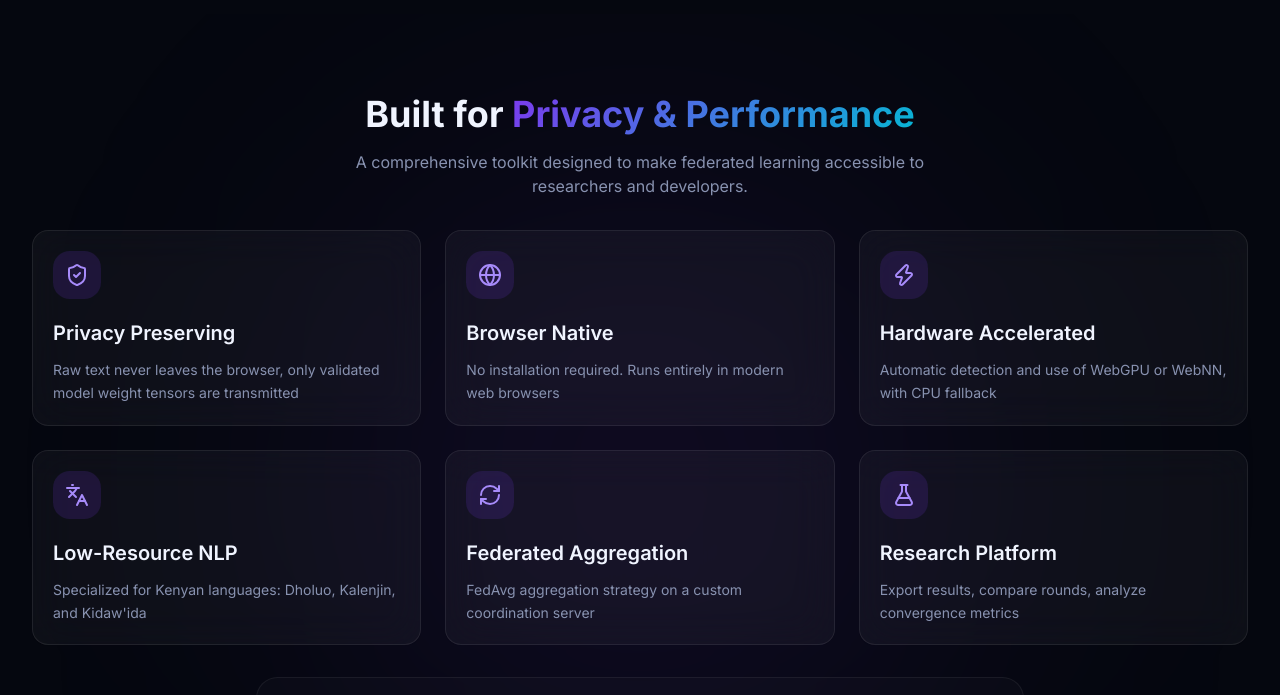
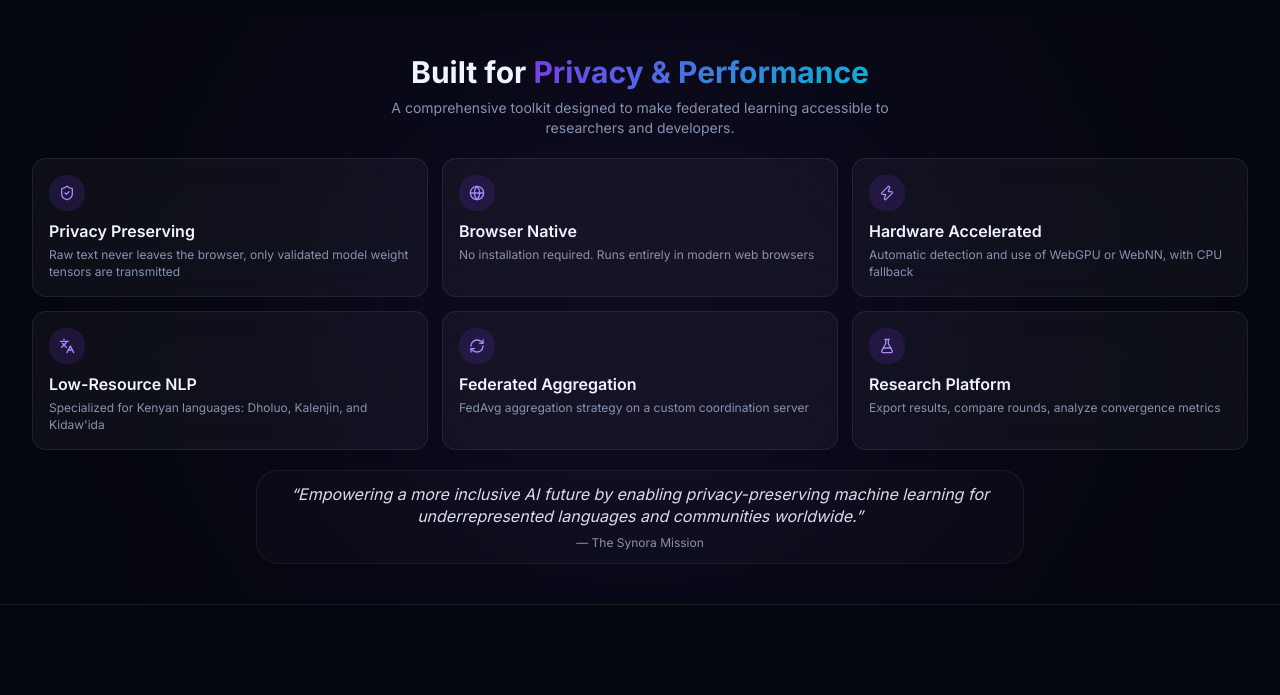
Before and after one commit to Saba-Aftab-Ahmad/frontend-synora, a Next.js app: page / in a window 1280 px wide. Shown: the part 1530-2225 px from the top of the page. Built offline with nearby package versions, Linux system fonts and the light colour scheme.

Commit message:
edit about

```diff
--- a/app/training/page.tsx
+++ b/app/training/page.tsx
@@ -1812,7 +1812,7 @@ export default function TrainingDashboard() {
         </div>
 
         {/* Go to Results button */}
-        {isCompleted && (
+        {isCompleted && round > 0 && (
           <div style={{ textAlign: "center", marginTop: "20px" }}>
             <button onClick={() => router.push("/dashboard")} style={{
               background: "linear-gradient(135deg, #7c3aed, #06b6d4)",
--- a/components/landing/about.tsx
+++ b/components/landing/about.tsx
@@ -1,10 +1,42 @@
-import { ShieldCheck, Globe, Zap, Languages, RefreshCw, FlaskConical } from "lucide-react"
+// import { ShieldCheck, Globe, Zap, Languages, RefreshCw, FlaskConical } from "lucide-react"
 
+// // const features = [
+// //   {
+// //     icon: ShieldCheck,
+// //     title: "Privacy Preserving",
+// //     description: "Differential privacy and gradient encryption protect all participants"
+// //   },
+// //   {
+// //     icon: Globe,
+// //     title: "Browser Native",
+// //     description: "No installation required. Runs entirely in modern web browsers"
+// //   },
+// //   {
+// //     icon: Zap,
+// //     title: "WebGPU Accelerated",
+// //     description: "Hardware-accelerated training using WebGPU and WebNN APIs"
+// //   },
+// //   {
+// //     icon: Languages,
+// //     title: "Low-Resource NLP",
+// //     description: "Specialized for Swahili, Yoruba, Hausa, Amharic and more"
+// //   },
+// //   {
+// //     icon: RefreshCw,
+// //     title: "Federated Aggregation",
+// //     description: "FedAvg and FedProx aggregation strategies built-in"
+// //   },
+// //   {
+// //     icon: FlaskConical,
+// //     title: "Research Platform",
+// //     description: "Export results, compare rounds, analyze convergence metrics"
+// //   }
+// // ]
 // const features = [
 //   {
 //     icon: ShieldCheck,
 //     title: "Privacy Preserving",
-//     description: "Differential privacy and gradient encryption protect all participants"
+//     description: "Raw text never leaves the browser, only validated model weight tensors are transmitted"
 //   },
 //   {
 //     icon: Globe,
@@ -13,18 +45,18 @@ import { ShieldCheck, Globe, Zap, Languages, RefreshCw, FlaskConical } from "luc
 //   },
 //   {
 //     icon: Zap,
-//     title: "WebGPU Accelerated",
-//     description: "Hardware-accelerated training using WebGPU and WebNN APIs"
+//     title: "Hardware Accelerated",
+//     description: "Automatic detection and use of WebGPU or WebNN, with CPU fallback"
 //   },
 //   {
 //     icon: Languages,
 //     title: "Low-Resource NLP",
-//     description: "Specialized for Swahili, Yoruba, Hausa, Amharic and more"
+//     description: "Specialized for Kenyan languages: Dholuo, Kalenjin, and Kidaw'ida"
 //   },
 //   {
 //     icon: RefreshCw,
 //     title: "Federated Aggregation",
-//     description: "FedAvg and FedProx aggregation strategies built-in"
+//     description: "FedAvg aggregation strategy on a custom coordination server"
 //   },
 //   {
 //     icon: FlaskConical,
@@ -32,6 +64,95 @@ import { ShieldCheck, Globe, Zap, Languages, RefreshCw, FlaskConical } from "luc
 //     description: "Export results, compare rounds, analyze convergence metrics"
 //   }
 // ]
+
+// export function About() {
+//   return (
+//     <section
+//       id="about"
+//       /*className="relative py-24 md:py-32 bg-[#060810]/40"*/
+//       className="relative py-14 md:py-20 bg-[#060810]/40"
+//     /* style={{ backgroundColor: '#060810' }} */
+//     >
+//       {/* Background Effect */}
+//       <div className="absolute inset-0 overflow-hidden">
+//         <div className="absolute top-1/2 left-1/2 -translate-x-1/2 -translate-y-1/2 w-[600px] h-[600px] bg-purple/10 rounded-full blur-[150px]" />
+//       </div>
+
+//       <div className="relative mx-auto max-w-7xl px-4 sm:px-6 lg:px-8">
+//         {/* Section Header */}
+//         <div className="text-center mb-8">
+//           <h2 className="text-3xl sm:text-4xl font-bold text-[#f0f4ff]">
+//             Built for <span
+//               style={{
+//                 background: 'linear-gradient(135deg, #7c3aed, #06b6d4)',
+//                 WebkitBackgroundClip: 'text',
+//                 WebkitTextFillColor: 'transparent',
+//                 backgroundClip: 'text'
+//               }}
+//             >Privacy & Performance</span>
+//           </h2>
+//           <p className="mt-4 text-[#8892b0] max-w-xl mx-auto">
+//             A comprehensive toolkit designed to make federated learning accessible to researchers and developers.
+//           </p>
+//         </div>
+
+//         {/* 6 Cards Grid - 3x2 layout */}
+//         <div
+//           className="grid grid-cols-1 md:grid-cols-2 lg:grid-cols-3 mb-8"
+//           style={{ display: 'grid', gap: '24px' }}
+//         >
+//           {features.map((feature) => (
+//             <div
+//               key={feature.title}
+//               className="rounded-2xl p-8 transition-all duration-300"
+//               style={{
+//                 background: 'rgba(255, 255, 255, 0.04)',
+//                 backdropFilter: 'blur(20px)',
+//                 border: '1px solid rgba(255, 255, 255, 0.08)',
+//                 borderRadius: '16px',
+//                 padding: '20px'
+//               }}
+//             >
+//               <div
+//                 className="mb-5 inline-flex h-12 w-12 items-center justify-center rounded-xl"
+//                 style={{ background: 'rgba(124, 58, 237, 0.15)' }}
+//               >
+//                 <feature.icon className="h-6 w-6" style={{ color: '#a78bfa' }} />
+//               </div>
+//               <h3 className="text-xl font-semibold text-[#f0f4ff] mb-3">
+//                 {feature.title}
+//               </h3>
+//               <p className="text-[#8892b0] text-sm leading-relaxed">
+//                 {feature.description}
+//               </p>
+//             </div>
+//           ))}
+//         </div>
+
+//         {/* Mission Statement Quote */}
+//         <div className="text-center max-w-3xl mx-auto">
+//           <blockquote
+//             className="relative px-8 py-6 rounded-2xl"
+//             style={{
+//               background: 'rgba(255, 255, 255, 0.02)',
+//               border: '1px solid rgba(255, 255, 255, 0.06)'
+//             }}
+//           >
+//             <p className="text-lg md:text-xl italic text-[#f0f4ff]/90 leading-relaxed">
+//               &ldquo;Empowering a more inclusive AI future by enabling privacy-preserving machine learning for underrepresented languages and communities worldwide.&rdquo;
+//             </p>
+//             <footer className="mt-4 text-sm text-[#8892b0]">
+//               — The Synora Mission
+//             </footer>
+//           </blockquote>
+//         </div>
+//       </div>
+//     </section>
+//   )
+// }
+
+import { ShieldCheck, Globe, Zap, Languages, RefreshCw, FlaskConical } from "lucide-react"
+
 const features = [
   {
     icon: ShieldCheck,
@@ -69,9 +190,7 @@ export function About() {
   return (
     <section
       id="about"
-      /*className="relative py-24 md:py-32 bg-[#060810]/40"*/
-      className="relative py-14 md:py-20 bg-[#060810]/40"
-    /* style={{ backgroundColor: '#060810' }} */
+      className="relative py-8 md:py-10 bg-[#060810]/40"
     >
       {/* Background Effect */}
       <div className="absolute inset-0 overflow-hidden">
@@ -80,8 +199,8 @@ export function About() {
 
       <div className="relative mx-auto max-w-7xl px-4 sm:px-6 lg:px-8">
         {/* Section Header */}
-        <div className="text-center mb-8">
-          <h2 className="text-3xl sm:text-4xl font-bold text-[#f0f4ff]">
+        <div className="text-center mb-5">
+          <h2 className="text-2xl sm:text-3xl font-bold text-[#f0f4ff]">
             Built for <span
               style={{
                 background: 'linear-gradient(135deg, #7c3aed, #06b6d4)',
@@ -91,38 +210,38 @@ export function About() {
               }}
             >Privacy & Performance</span>
           </h2>
-          <p className="mt-4 text-[#8892b0] max-w-xl mx-auto">
+          <p className="mt-2 text-sm text-[#8892b0] max-w-xl mx-auto">
             A comprehensive toolkit designed to make federated learning accessible to researchers and developers.
           </p>
         </div>
 
         {/* 6 Cards Grid - 3x2 layout */}
         <div
-          className="grid grid-cols-1 md:grid-cols-2 lg:grid-cols-3 mb-8"
-          style={{ display: 'grid', gap: '24px' }}
+          className="grid grid-cols-1 md:grid-cols-2 lg:grid-cols-3 mb-5"
+          style={{ display: 'grid', gap: '14px' }}
         >
           {features.map((feature) => (
             <div
               key={feature.title}
-              className="rounded-2xl p-8 transition-all duration-300"
+              className="rounded-2xl transition-all duration-300"
               style={{
                 background: 'rgba(255, 255, 255, 0.04)',
                 backdropFilter: 'blur(20px)',
                 border: '1px solid rgba(255, 255, 255, 0.08)',
-                borderRadius: '16px',
-                padding: '20px'
+                borderRadius: '14px',
+                padding: '16px'
               }}
             >
               <div
-                className="mb-5 inline-flex h-12 w-12 items-center justify-center rounded-xl"
+                className="mb-2 inline-flex h-9 w-9 items-center justify-center rounded-xl"
                 style={{ background: 'rgba(124, 58, 237, 0.15)' }}
               >
-                <feature.icon className="h-6 w-6" style={{ color: '#a78bfa' }} />
+                <feature.icon className="h-4 w-4" style={{ color: '#a78bfa' }} />
               </div>
-              <h3 className="text-xl font-semibold text-[#f0f4ff] mb-3">
+              <h3 className="text-base font-semibold text-[#f0f4ff] mb-1">
                 {feature.title}
               </h3>
-              <p className="text-[#8892b0] text-sm leading-relaxed">
+              <p className="text-[#8892b0] text-xs leading-snug">
                 {feature.description}
               </p>
             </div>
@@ -132,16 +251,16 @@ export function About() {
         {/* Mission Statement Quote */}
         <div className="text-center max-w-3xl mx-auto">
           <blockquote
-            className="relative px-8 py-6 rounded-2xl"
+            className="relative px-5 py-3 rounded-2xl"
             style={{
               background: 'rgba(255, 255, 255, 0.02)',
               border: '1px solid rgba(255, 255, 255, 0.06)'
             }}
           >
-            <p className="text-lg md:text-xl italic text-[#f0f4ff]/90 leading-relaxed">
+            <p className="text-sm md:text-base italic text-[#f0f4ff]/90 leading-snug">
               &ldquo;Empowering a more inclusive AI future by enabling privacy-preserving machine learning for underrepresented languages and communities worldwide.&rdquo;
             </p>
-            <footer className="mt-4 text-sm text-[#8892b0]">
+            <footer className="mt-2 text-xs text-[#8892b0]">
               — The Synora Mission
             </footer>
           </blockquote>
```
